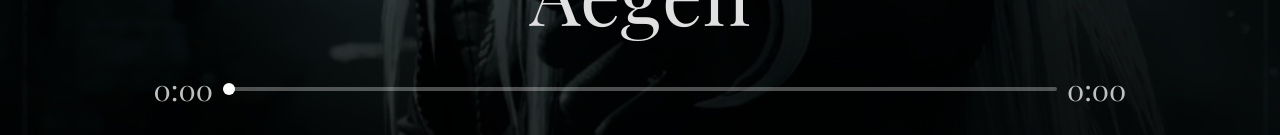
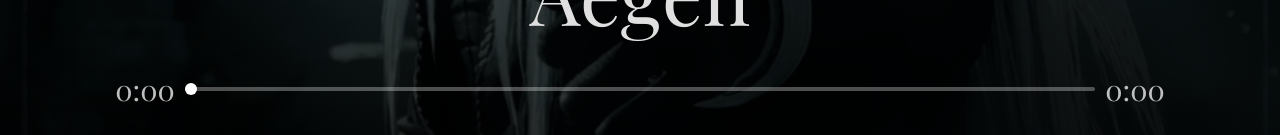
Before and after one commit to leo-m1ne/music4leo, a plain HTML site: page index.html in a window 1280 px wide. Shown: the part 482-617 px from the top of the page. Drawn offline with nearby package versions, Linux system fonts and the light colour scheme.

Commit message:
Update style.css

```diff
--- a/style.css
+++ b/style.css
@@ -113,7 +113,7 @@ button:hover i {
 
 .progress-container {
   width: 100%;
-  max-width: 76vw;
+  max-width: 82vw;
   display: flex;
   align-items: center;
   gap: 10px;
```
